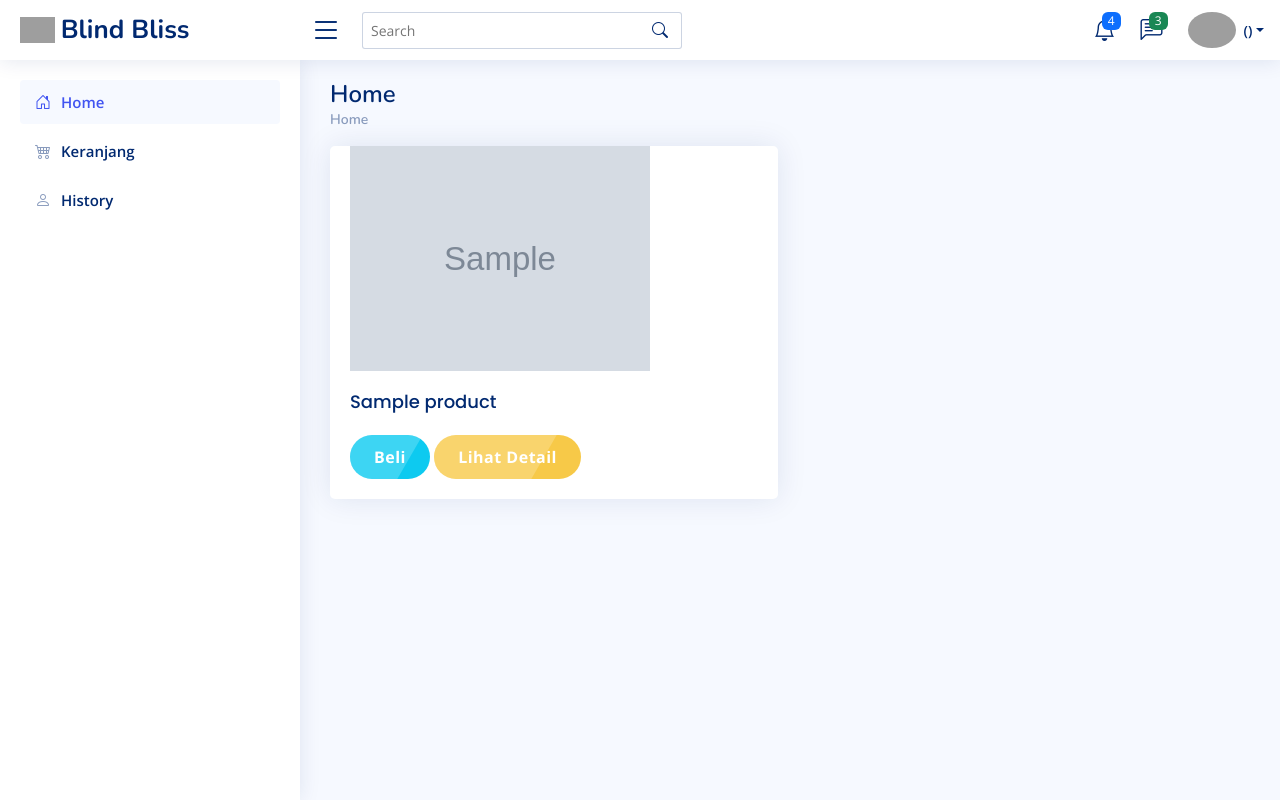
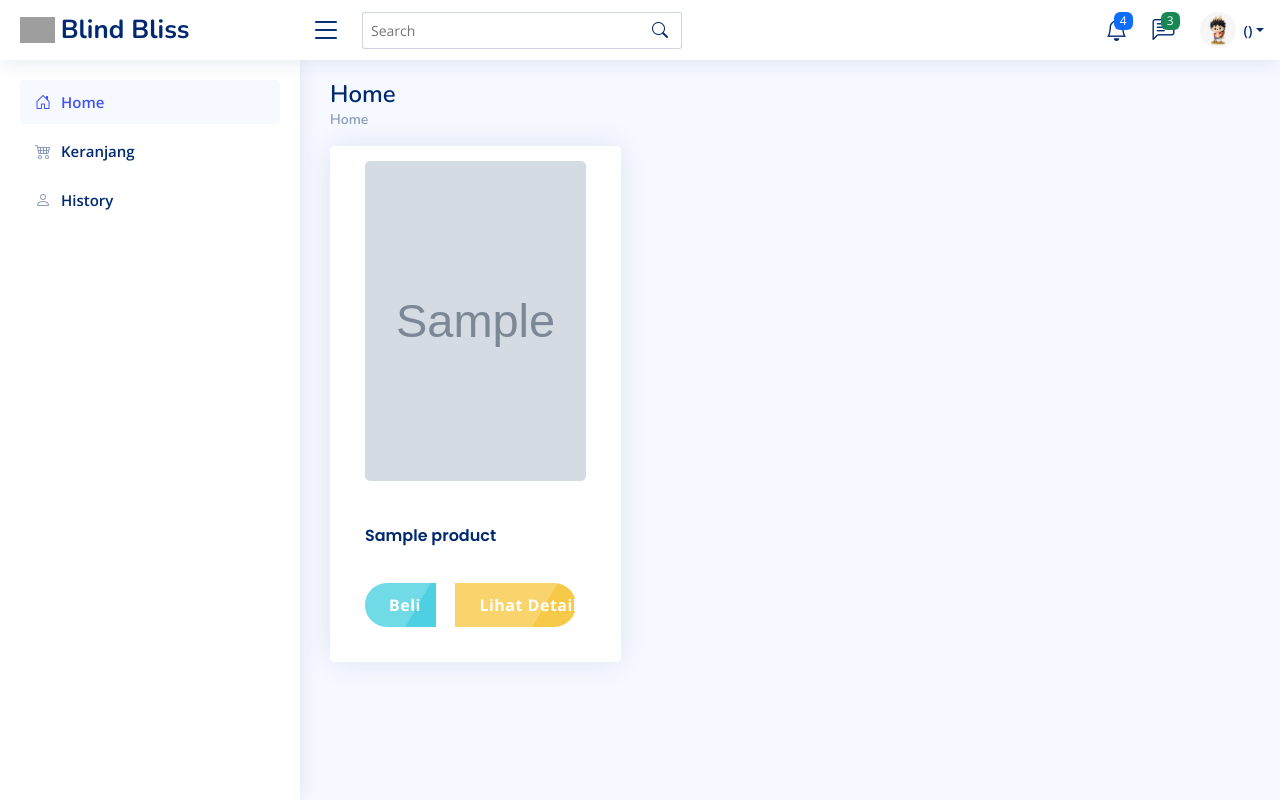
Before and after one commit to toffann/project_blindblissweb, a CodeIgniter 4 app: template app/Views/v_home.php in a window 1280 px wide. Run offline with PHP 8.4 and a stand-in for CodeIgniter, Linux system fonts and the light colour scheme; the template is opened without the code that fills it: most values are stand-ins (such as "Sample title", 1, 10 or a date in 2020); grey boxes marked "Sample" are stand-in pictures; data that the repository does not hold is empty; some libraries are stand-ins or nearby versions; grey boxes are pictures that could not be loaded.

Commit message:
card product pada home

```diff
--- a/app/Views/layout/header.php
+++ b/app/Views/layout/header.php
@@ -215,7 +215,7 @@
         <li class="nav-item dropdown pe-3">
 
           <a class="nav-link nav-profile d-flex align-items-center pe-0" href="#" data-bs-toggle="dropdown">
-            <img src="/Niceadmin/assets/img/profile-img.jpg" alt="Profile" class="rounded-circle">
+            <img src="/Niceadmin/assets/img/OnepieceSeriesFigures.jpg" alt="Profile" class="rounded-circle">
             <span class="d-none d-md-block dropdown-toggle ps-2"><?= session()->get('username'); ?> (<?= session()->get('role'); ?>)</span>
           </a><!-- End Profile Iamge Icon -->
 
--- a/app/Views/v_home.php
+++ b/app/Views/v_home.php
@@ -13,7 +13,7 @@
 <!-- Table with stripped rows -->
 <div class="row">
     <?php foreach ($product as $key => $item) : ?>
-        <div class="col-lg-6">
+        <div class="col-lg-4 col-md-6 col-sm-12">
             <?= form_open('keranjang') ?>
             <?php
             echo form_hidden('id', $item['id']);
@@ -21,13 +21,14 @@
             echo form_hidden('harga', $item['harga']);
             echo form_hidden('foto', $item['foto']);
             ?>
-            <div class="card">
+            <div class="card card-custom">
                 <div class="card-body">
-                    <img src="<?php echo base_url() . "NiceAdmin/assets/img/" . $item['foto'] ?>" alt="..." width="300px">
+                    <img src="<?php echo base_url() . "NiceAdmin/assets/img/" . $item['foto'] ?>" alt="..." class="card-img-custom">
                     <h5 class="card-title"><?php echo $item['nama'] ?><br><?php echo number_to_currency($item['harga'], 'IDR') ?></h5>
-                    <button type="submit" class="btn btn-info rounded-pill">Beli</button>
-                    <a class="btn btn-info rounded-pill" style="background-color: #F7C948; border: none;" href="<?= base_url('produk/' . $item['id']) ?>">Lihat Detail</a>
-
+                    <div class="btn-group">
+                        <button type="submit" class="btn btn-beli btn-custom">Beli</button>
+                        <a class="btn btn-detail btn-custom" href="<?= base_url('produk/' . $item['id']) ?>">Lihat Detail</a>
+                    </div>
                 </div>
             </div>
             <?= form_close() ?>
--- a/public/NiceAdmin/assets/css/style.css
+++ b/public/NiceAdmin/assets/css/style.css
@@ -1246,6 +1246,98 @@
   /* opacity: 0.5; /* Opasitas sesuai kebutuhan */
 }
 
+/* Custom styles for home cards */
+.card-img-custom {
+  width: 100%;
+  height: 320px;
+  object-fit: cover;
+  border-radius: 5px;
+}
+
+.card-custom {
+  margin-bottom: 40px;
+  padding: 15px;
+  display: flex;
+  flex-direction: column;
+  height: 100%;
+  box-sizing: border-box;
+}
+
+.card-body {
+  display: flex;
+  flex-direction: column;
+  gap: 15px;
+  flex-grow: 1;
+}
+
+.card-title {
+  font-size: 16px;
+  font-weight: 600;
+  color: #012970;
+  margin-top: 10px;
+  white-space: nowrap;
+  overflow: hidden;
+  text-overflow: ellipsis;
+}
+
+.btn-custom {
+  font-size: 12px;
+  padding: 6px 18px;
+  margin-right: 10px;
+  display: inline-block;
+}
+
+.btn-beli {
+  background-color: #4dd0e1;
+  color: white;
+  font-weight: bold;
+  padding: 6px 12px 6px 18px;
+  border-radius: 50px;
+  border: none;
+  white-space: nowrap;
+  transition: background-color 0.3s ease;
+}
+
+.btn-beli:hover {
+  background-color: #26c6da;
+  color: white;
+}
+
+.btn-detail {
+  background-color: #f7c948;
+  color: white;
+  font-weight: bold;
+  padding: 6px 12px 6px 18px;
+  border-radius: 50px;
+  border: none;
+  white-space: nowrap;
+  transition: background-color 0.3s ease;
+}
+
+.btn-detail:hover {
+  background-color: #f4b400;
+  color: white;
+}
+
+.card-body {
+  display: flex;
+  flex-direction: column;
+  gap: 15px;
+}
+
+.card-body .btn-group {
+  display: flex;
+  gap: 10px;
+  justify-content: flex-start;
+}
+
+.card-title {
+  font-size: 16px;
+  font-weight: 600;
+  color: #012970;
+  margin-top: 10px;
+}
+
 
 /* Tombol Dasar */
 .btn {
```
